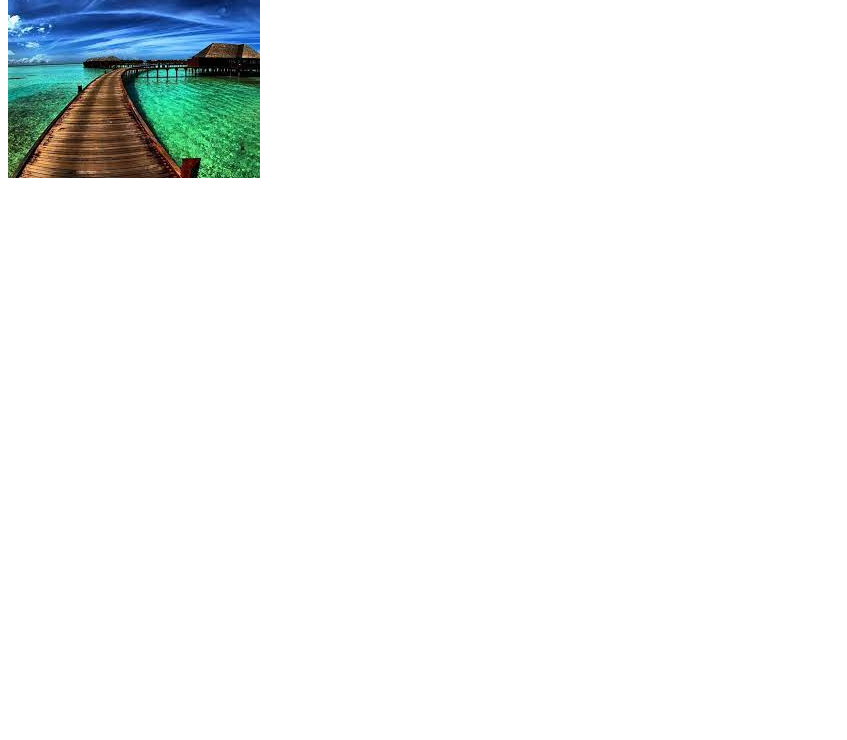
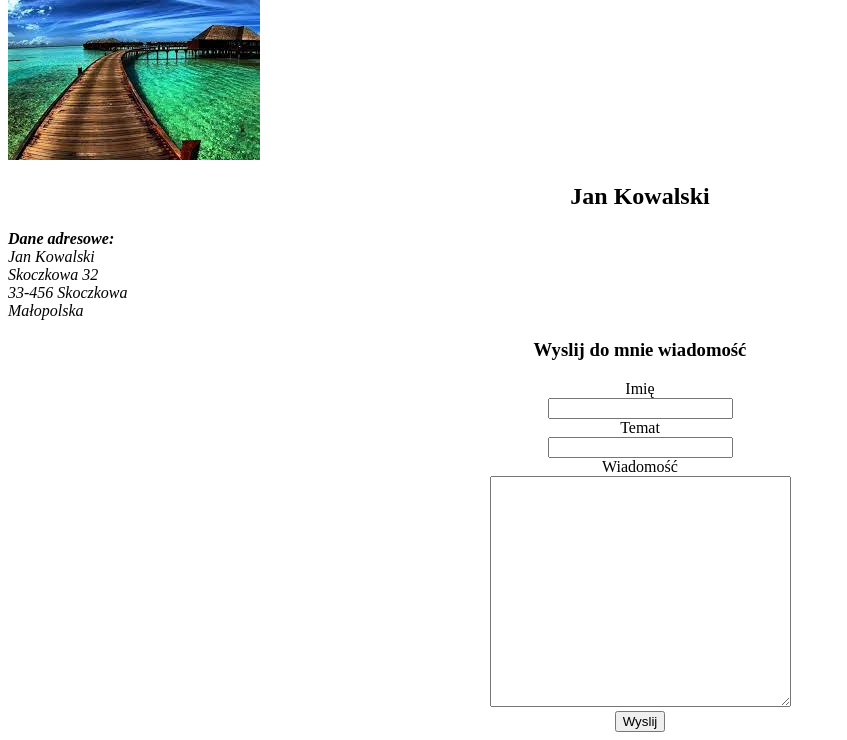
Before and after one commit to daniello94/zadanie34713, a plain HTML site: page index.html in a window 1280 px wide. Shown: the part 968-1708 px from the top of the page, without its empty margins (0-847 px from the left). Before the commit the page ends 1158 px from the top, so only its background shows below. Drawn offline with Linux system fonts and the light colour scheme.

Commit message:
podpunkt 5

```diff
--- a/index.html
+++ b/index.html
@@ -55,11 +55,39 @@
     </section>
     <!-- podunkt 4 Portfolio -->
     <section id="portfolio">
-        <h2 style="text-align: center;">Portfolio</h2>>
+        <h2 style="text-align: center;">Portfolio</h2>
         <div class="portfolio-itm"><img src="obraz.jpg" alt="widok"></div>
         <div class="portfolio-itm"><img src="pies.jpg" alt="pies"></div>
         <div class="portfolio-itm"><img src="widok.jpg" alt="droga"></div>
     </section>
+    <!-- podpunkt 5 Contact -->
+    <section id="contact">
+        <footer>
+            <h2 style="text-align: center;">Jan Kowalski</h2>
+
+            <address>
+
+                <p>
+                    <strong>Dane adresowe:</strong>
+                    <br />Jan Kowalski
+                    <br />Skoczkowa 32
+                    <br />33-456 Skoczkowa
+                    <br />Małopolska
+                </p>
+            </address>
+        </footer>
+        <form style="text-align: center;">
+            <h3>Wyslij do mnie wiadomość</h3>
+            <label for="imie">Imię</label> <br />
+            <input type="text" id="imie" name="Imie" required><br />
+            <label for="temat">Temat</label><br />
+            <input type="text" id="temat" name="Temat" required><br />
+            <label for="wiadomosc">Wiadomość</label><br />
+            <textarea name="wiadomosc" name="wiadomosc" rows="15" cols="35" required></textarea><br />
+            <input type="submit" value="Wyslij">
+        </form>
+
+    </section>
 </body>
 
 </html>
```
